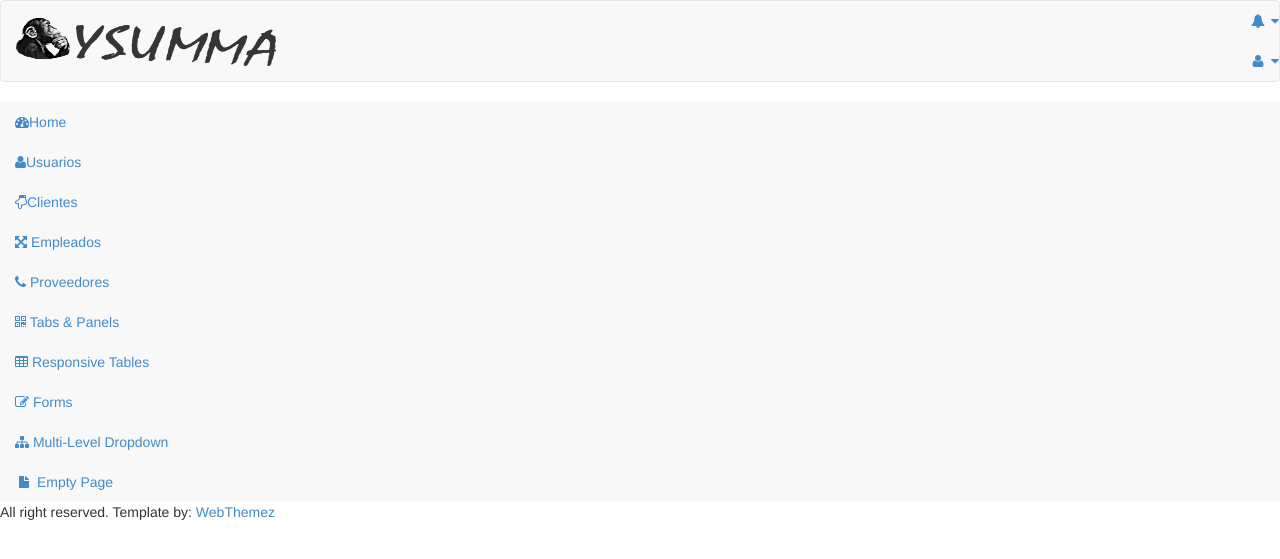
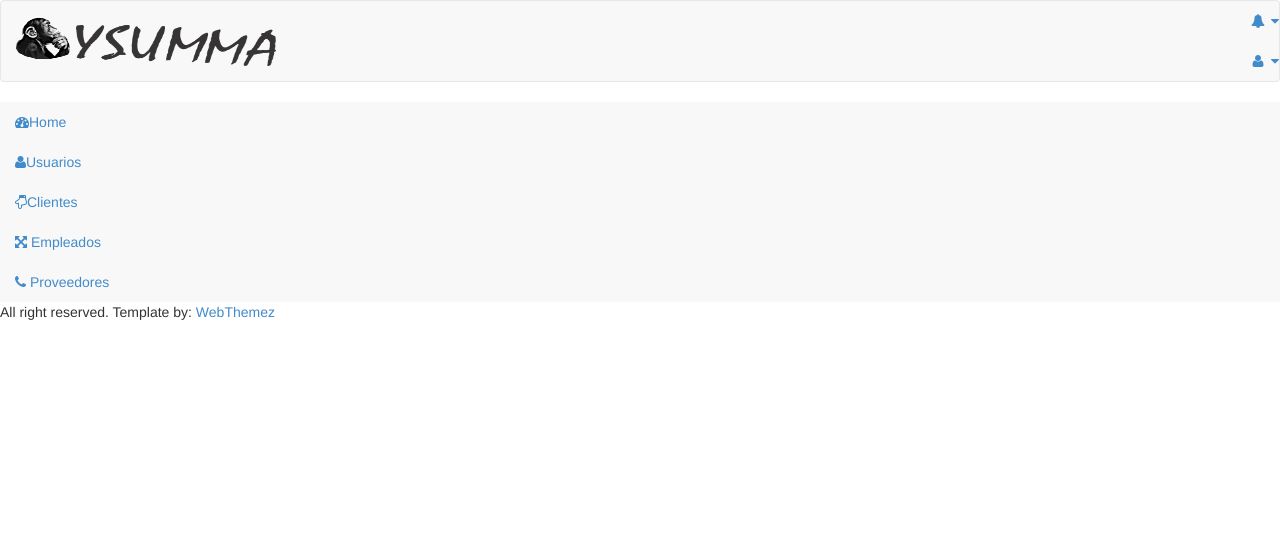
Before and after one commit to johanC2x/hello, a Yii app: template views/layouts/main_ysumma.php in a window 1280 px wide. Shown: the top 559 px of the page. Run offline with PHP 8.4 and a stand-in for Yii, Linux system fonts and the light colour scheme; the template is opened without the code that fills it, so the values that code supplies are empty; some libraries are stand-ins or nearby versions.

Commit message:
REMOVE NOT ITEM

```diff
--- a/views/layouts/main_ysumma.php
+++ b/views/layouts/main_ysumma.php
@@ -143,19 +143,8 @@ YsummaAsset::register($this);
                                 <i class="fa fa-phone"></i> Proveedores
                             </a>
                         </li>
-                        <li>
-                            <a href="tab-panel.html"><i class="fa fa-qrcode"></i> Tabs & Panels</a>
-                        </li>
 
-                        <li>
-                            <a href="table.html"><i class="fa fa-table"></i> Responsive Tables</a>
-                        </li>
-                        <li>
-                            <a href="form.html"><i class="fa fa-edit"></i> Forms </a>
-                        </li>
-
-
-                        <li>
+<!--                        <li>
                             <a href="#"><i class="fa fa-sitemap"></i> Multi-Level Dropdown<span class="fa arrow"></span></a>
                             <ul class="nav nav-second-level">
                                 <li>
@@ -181,10 +170,10 @@ YsummaAsset::register($this);
 
                                 </li>
                             </ul>
-                        </li>
-                        <li>
+                        </li>-->
+<!--                        <li>
                             <a href="empty.html"><i class="fa fa-fw fa-file"></i> Empty Page</a>
-                        </li>
+                        </li>-->
                     </ul>
                 </div>
             </nav>
```
